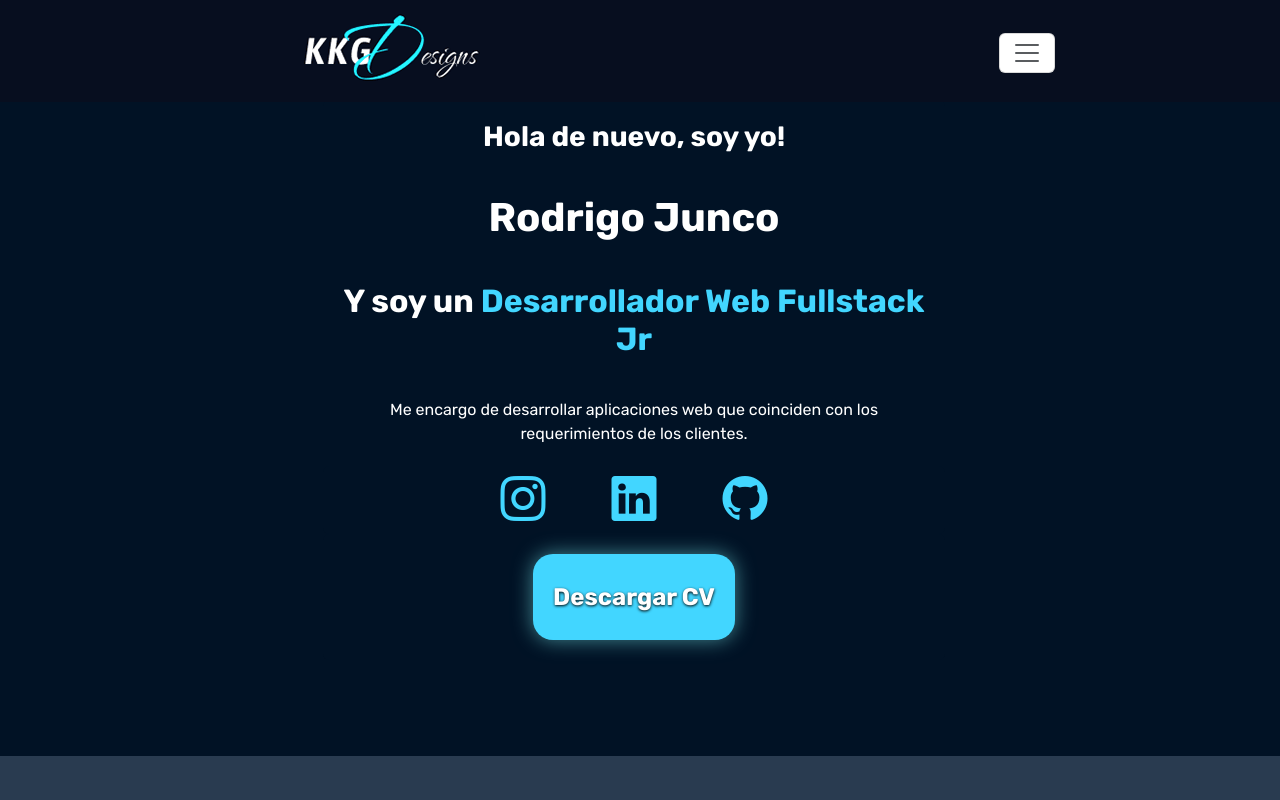
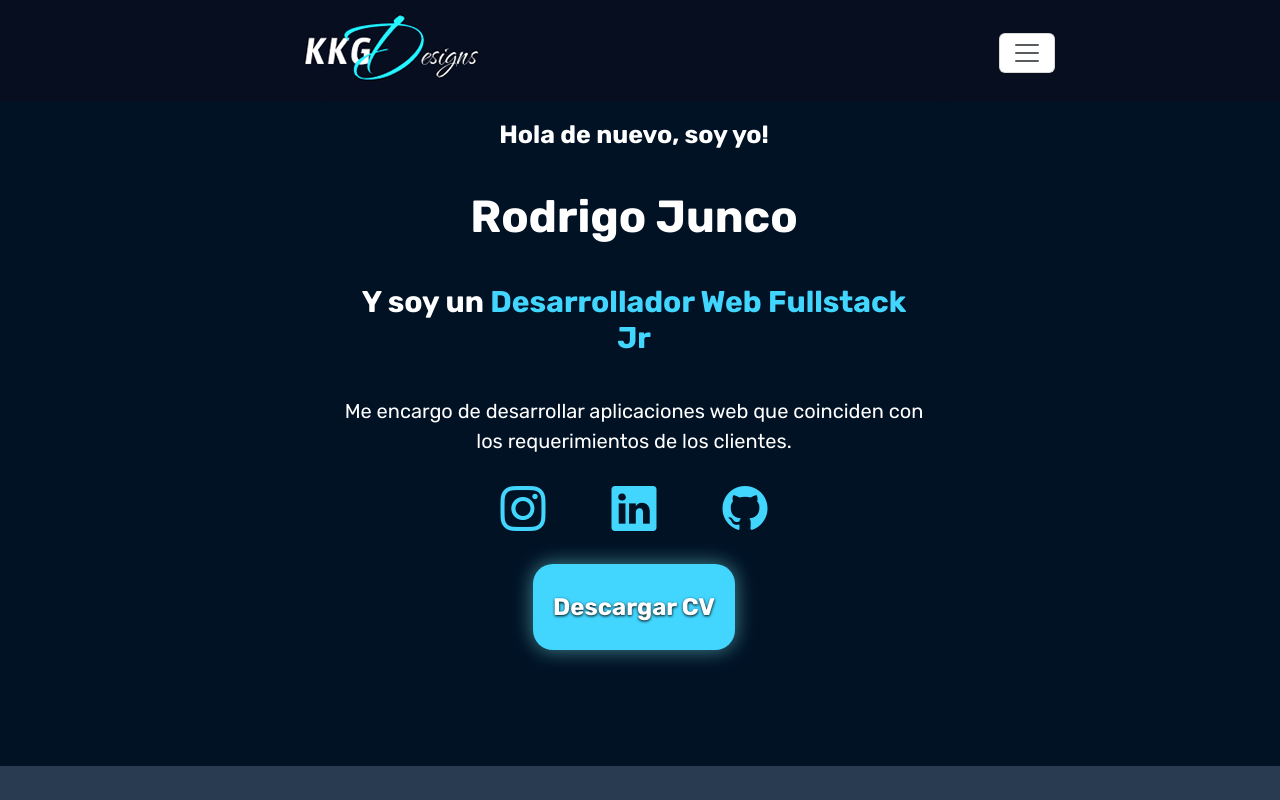
Before and after one commit to RPJunco/my-portfolio-react, a React (Vite) app: page / in a window 1280 px wide. Shown: the top 800 px of the page. Built offline with nearby package versions, Linux system fonts and the light colour scheme.

Commit message:
Se agregaron estilos aplicados a todas las etiquetas h1, h2, h3, p y span

```diff
--- a/src/index.css
+++ b/src/index.css
@@ -36,3 +36,19 @@ a {
 span {
   color: var(--span-color);
 }
+
+h1 {
+  font-size: 45px;
+}
+
+h2, h2 span {
+  font-size: 30px;
+}
+
+h3 {
+  font-size: 25px;
+}
+
+p {
+  font-size: 20px;
+}
```
